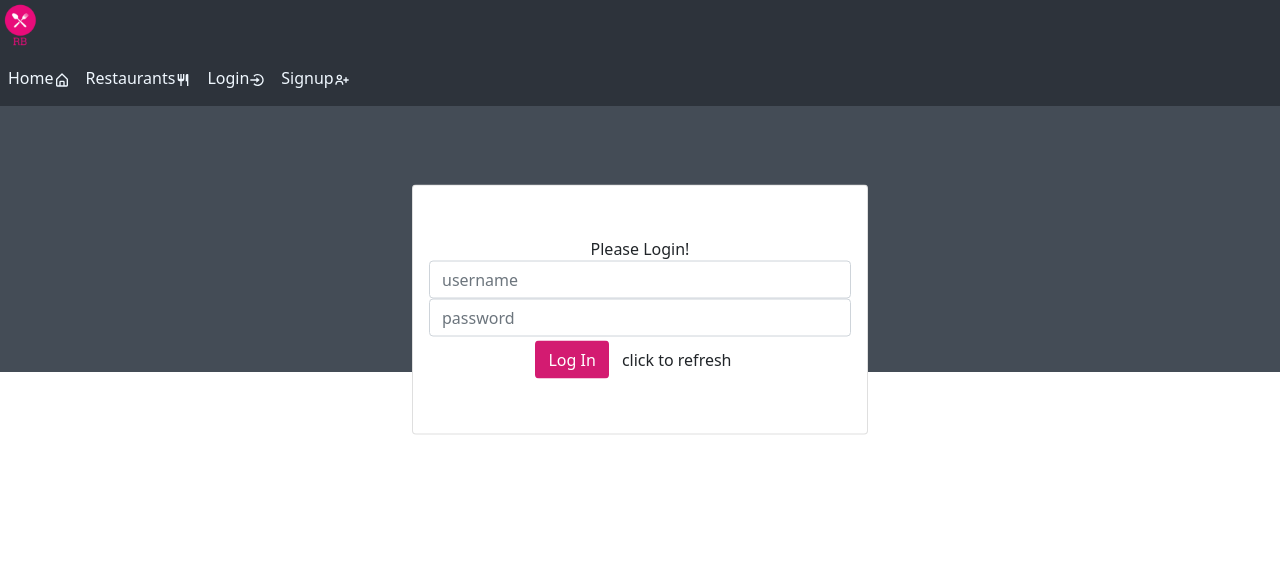
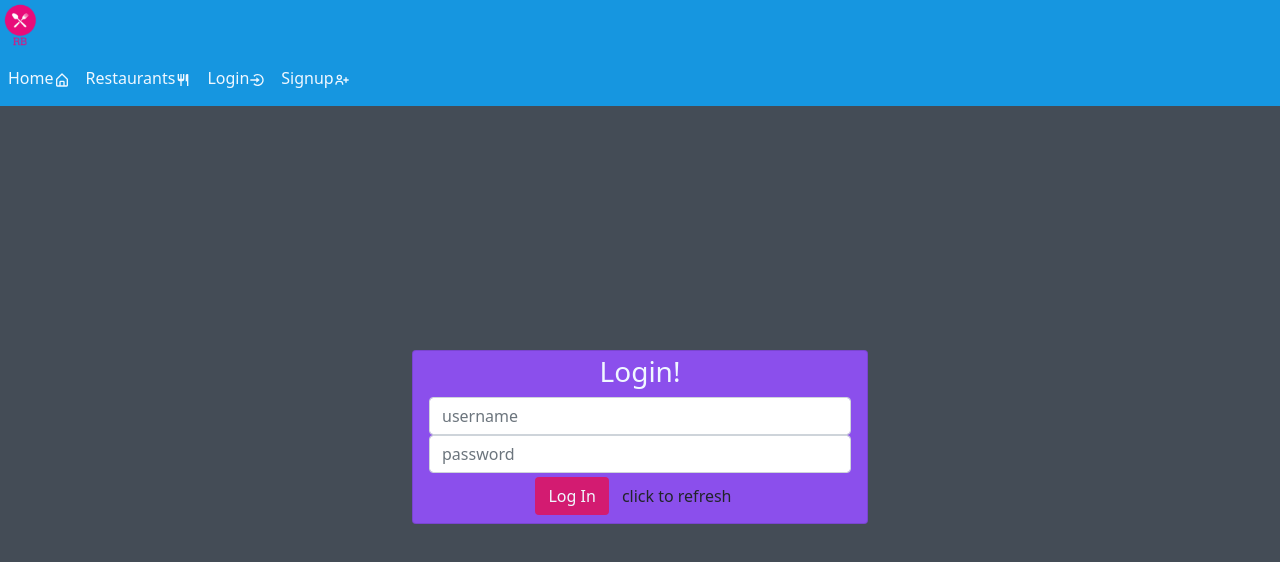
Before and after one commit to m-aung/restaurant-book, a React app in the folder frontend/: page /login in a window 1280 px wide. Shown: the top 562 px of the page. Built offline with nearby package versions, Linux system fonts and the light colour scheme.

Commit message:
design changed and new build added

```diff
--- a/frontend/App.css
+++ b/frontend/App.css
@@ -7,13 +7,13 @@
 
   --clr-secondary-light: rgb(236, 119, 174);
   --clr-secondary-dark: rgb(211, 27, 113);
-  --clr-primary-light: rgb(234, 251, 238);
+  --clr-primary-light: #444c56;
   --clr-primary-dark: #2d333b;
   --clr-theme: #1685e0;
-  --clr-theme-light: #16e082;
-  --clr-theme-dark: #16e082;
-  --cl-text-light: aliceblue;
-  --cl-text-dark: #7bb9ec;
+  --clr-theme-light: #8b4fec;
+  --clr-theme-dark: #1696e0;
+  --clr-text-light: aliceblue;
+  --clr-text-dark: #7bb9ec;
 
   --fs-h1: 3rem;
   --fs-h2: 2.25rem;
@@ -23,7 +23,9 @@
   --bs: 0.25em 0.25em 0.75em rgba(0, 0, 0, 0.35),
     0.125em 0.125em 0.25em rgba(0, 0, 0, 0.15);
 }
-
+body {
+  background-color: var(--clr-primary-light);
+}
 .App {
   text-align: center;
 }
@@ -49,16 +51,20 @@
   font-size: calc(10px + 2vmin);
   color: rgb(255, 255, 255);
 }
-.main-display {
-  background: #444c56;
+.main-display,
+.mt-3 {
+  height: 100%;
+  background: var(--clr-primary-light);
 }
 .main-content {
-  background-color: #444c56;
+  background-color: var(--clr-primary-light);
 }
 .App-link {
   color: white;
 }
-
+.dark-theme {
+  color: var(--clr-text-light);
+}
 @keyframes App-logo-spin {
   from {
     transform: rotate(0deg);
@@ -105,15 +111,20 @@
 .label {
   margin-left: -1rem;
 }
+.bar-color {
+  color: var(--clr-secondary-light);
+}
 .nav-color {
-  background-color: var(--clr-primary-dark);
-  color: aliceblue;
+  background-color: var(--clr-theme-dark);
+  color: var(--clr-text-light);
 }
 .button-color {
   background-color: var(--clr-secondary-dark);
-  color: white;
+  color: var(--clr-text-light);
 }
-
+.img {
+  max-width: 100%;
+}
 .title {
   width: 100%;
   padding-top: 0.3125rem;
@@ -125,15 +136,24 @@
 }
 
 .signup-container {
+  background-color: var(--clr-theme-light);
   grid-area: grid2;
   top: 50%;
-  transform: translate(0, -25%);
+  color: var(--clr-text-light);
 }
 .login-container {
+  background-color: var(--clr-theme-light);
   grid-area: grid2;
-  top: 50%;
-  transform: translate(0, -25%);
+  margin-top: 50%;
+  color: var(--clr-text-light);
 }
+.home-container {
+  color: var(--clr-secondary-light);
+  text-align: center;
+  max-width: 100%;
+  margin: 20% auto;
+}
+
 .pointer {
   cursor: 'pointer';
 }
@@ -145,17 +165,17 @@
 }
 
 .navbar-light .navbar-nav .nav-link {
-  color: aliceblue;
+  color: var(--clr-text-light);
 }
 
 .navbar-light .navbar-nav .nav-link:visited {
-  color: aliceblue;
+  color: var(--clr-text-light);
 }
 .navbar-light .navbar-nav .nav-link:hover {
   color: rgb(236, 119, 174);
 }
 a:active {
-  color: whitesmoke;
+  color: var(--clr-text-light);
 }
 
 .logo-picture {
@@ -169,9 +189,16 @@ a:active {
   margin: 0 auto;
   cursor: default;
 }
-.card {
+.card-modify {
   /* max-width: 290px; */
+  background-color: var(--clr-theme-dark);
   height: 250px;
-  justify-content: center;
+  /* justify-content: center; */
   /* align-items: flex-start; */
 }
+
+@media (max-width: 600px) {
+  .home-container {
+    margin: 5em auto;
+  }
+}
--- a/frontend/components/add-review.jsx
+++ b/frontend/components/add-review.jsx
@@ -32,21 +32,21 @@ const AddReview = props => {
       RestaurantDataService.updateReview(data)
         .then(response => {
           setSubmitted(true);
-          console.log(response.data);
+          // console.log(response.data);
         })
         .catch(e => {
-          console.log(e);
+          // console.log(e);
         });
     } else {
       console.log(data)
       RestaurantDataService.createReview(data)
         .then(response => {
           setSubmitted(true);
-          console.log(response.data);
+          // console.log(response.data);
         })
         .catch(e => {
           setIsLoading(true)
-          console.log(e);
+          // console.log(e);
         });
     }
 
@@ -55,7 +55,7 @@ const AddReview = props => {
   return (
     <div>
       {props.user ? (
-      <div className="submit-form">
+      <div className="submit-form dark-theme">
         {submitted ? (
           <div>
             <h4>You submitted successfully!</h4>
@@ -77,7 +77,7 @@ const AddReview = props => {
                 name="text"
               />
             </div>
-            <button onClick={saveReview} disabled={isLoading}className="btn btn-success">
+            <button onClick={saveReview} disabled={isLoading} className="btn button-color">
               Submit
             </button>
           </div>
@@ -85,7 +85,7 @@ const AddReview = props => {
       </div>
 
       ) : (
-      <div>
+      <div className="dark-theme">
         Please log in.
       </div>
       )}
--- /dev/null
+++ b/frontend/components/home.jsx
@@ -0,0 +1,14 @@
+import React, { useState, useEffect, useReducer } from "react";
+import { render } from "react-dom";
+
+const Home = (props) => {
+  return(
+    <div className="main-display">
+      <section className="home-container ">
+        <h3>Welcome to Restaurant Book</h3>
+      <img className ="img" src="../img/restaurant_img-612x612.jpg"></img>
+      </section>
+    </div>
+  )
+}
+export default Home;
--- a/frontend/components/login.jsx
+++ b/frontend/components/login.jsx
@@ -135,7 +135,7 @@ export default function Login (props) {
       <div className="left-blank"/>
           <form className='card p-1 container-md login-container' onSubmit={onSubmit}>
             <center>
-              Please Login!
+              <h3>Login!</h3>
             </center>
           {state.error && <div className="alert alert-danger"><center className='form-control-danger' htmlFor ='input_error'>{state.error}</center></div>}
             <div className="form-group container-lg">
--- a/frontend/components/restaurants-list.jsx
+++ b/frontend/components/restaurants-list.jsx
@@ -114,7 +114,7 @@ const RestaurantsList = props => {
   return (
     <div>
       <div className="row pb-1">
-        <div className="input-group col-lg-4 p-1">
+        <div className="input-group col-lg-4">
           <input
             type="text"
             className="form-control"
@@ -134,7 +134,7 @@ const RestaurantsList = props => {
             </button>
           </div>
         </div>
-        <div className="input-group col-lg-4 p-1">
+        <div className="input-group col-lg-4">
           <input
             type="text"
             className="form-control"
@@ -153,7 +153,7 @@ const RestaurantsList = props => {
             </button>
           </div>
         </div>
-        <div className="input-group col-lg-4 p-1">
+        <div className="input-group col-lg-4">
           <select onChange={onChangeSearchCuisine}>
              {cuisines.map(cuisine => {
                return (
@@ -178,9 +178,9 @@ const RestaurantsList = props => {
         {restaurants.map((restaurant, index) => {
           const address = `${restaurant.address.building} ${restaurant.address.street}, ${restaurant.address.zipcode}`;
           return (
-            <div className="col-lg-4 pb-2" key={index}>
-              <div  className="card">
-                <div className="card-body card">
+            <div className="col-lg-4 pb-2">
+              <div className="card ">
+                <div className="card-body card card-modify">
                   <h5 className="card-title">{restaurant.name}</h5>
                   <p className="card-text">
                     <strong>Cuisine: </strong>{restaurant.cuisine}<br/>
--- a/frontend/components/restaurants.jsx
+++ b/frontend/components/restaurants.jsx
@@ -48,7 +48,7 @@ const Restaurant = props => {
 
   return (
     // <>{restaurant.revie}</>
-    <div>
+    <div className="dark-theme">
     {restaurant ? (
       <div>
       <h5>{restaurant.name}</h5>
@@ -56,7 +56,7 @@ const Restaurant = props => {
       <strong>Cuisine: </strong>{restaurant.cuisine}<br/>
       <strong>Address: </strong>{restaurant.address.building} {restaurant.address.street}, {restaurant.address.zipcode}
       </p>
-      <Link to={"/restaurants/" + props.match.params.id + "/review"} className="btn btn-primary">
+      <Link to={"/restaurants/" + props.match.params.id + "/review"} className="btn btn-primary button-color">
       Add Review
       </Link>
       <h4> Reviews </h4>
@@ -64,7 +64,7 @@ const Restaurant = props => {
       {restaurant.reviews.length > 0 ? (
         restaurant.reviews.map((review, index) => {
           return (
-            <div className="col-lg-4 pb-3" key={index}>
+            <div className="col-lg-4 pb-3">
             <div className="card">
             <div className="card-body">
             <p className="card-text">
@@ -74,7 +74,7 @@ const Restaurant = props => {
             </p>
             {props.user && props.user.userId === review.user_id &&
               <div className="row">
-              <a onClick={() => deleteReview(review._id, index)} className="btn btn-primary col-lg-5 mx-1 mb-1">Delete</a>
+              <a onClick={() => deleteReview(review._id, index)} className="btn btn-primary col-lg-5 mx-1 mb-1 button-color">Delete</a>
               <Link to={{
                 pathname: "/restaurants/" + props.match.params.id + "/review",
                 state: {
--- a/frontend/components/signup.jsx
+++ b/frontend/components/signup.jsx
@@ -92,7 +92,7 @@ export default function Signup (props) {
       <div className="left-blank"/>
           <form className='card p-1 container-md signup-container' onSubmit={onSubmit}>
             <center>
-              Sign up!<br/>
+              <h3>Sign up!</h3>
               It's easy.
             </center>
             {error && <div className="alert alert-danger"><center className='form-control-danger' htmlFor ='input_error'>{error}</center></div>}
--- a/frontend/package.json
+++ b/frontend/package.json
@@ -5,6 +5,7 @@
   "main": "webpack.config.js",
   "scripts": {
     "start": "webpack serve --open",
+    "dev": "webpack serve",
     "build": "webpack",
     "test": "echo \"Error: no test specified\" && exit 1"
   },
@@ -13,6 +14,7 @@
   "license": "ISC",
   "dependencies": {
     "axios": "^0.21.1",
+    "file-loader": "^6.2.0",
     "react": "^17.0.2",
     "react-date-picker": "^8.2.0",
     "react-dom": "^17.0.2",
--- a/frontend/webpack.config.js
+++ b/frontend/webpack.config.js
@@ -32,6 +32,14 @@ module.exports = {
         test: /\.css$/i,
         use: ['style-loader', 'css-loader'],
       },
+      {
+        test: /\.(png|jpe?g|gif)$/i,
+        use: [
+          {
+            loader: 'file-loader',
+          },
+        ],
+      },
     ],
   },
   resolve: {
```
Also changed, not shown: frontend/App.jsx (+10 -8 lines), frontend/img/restaurant_img-612x612.jpg (added), 1 other file (tests, documents, lock files or other folders).
